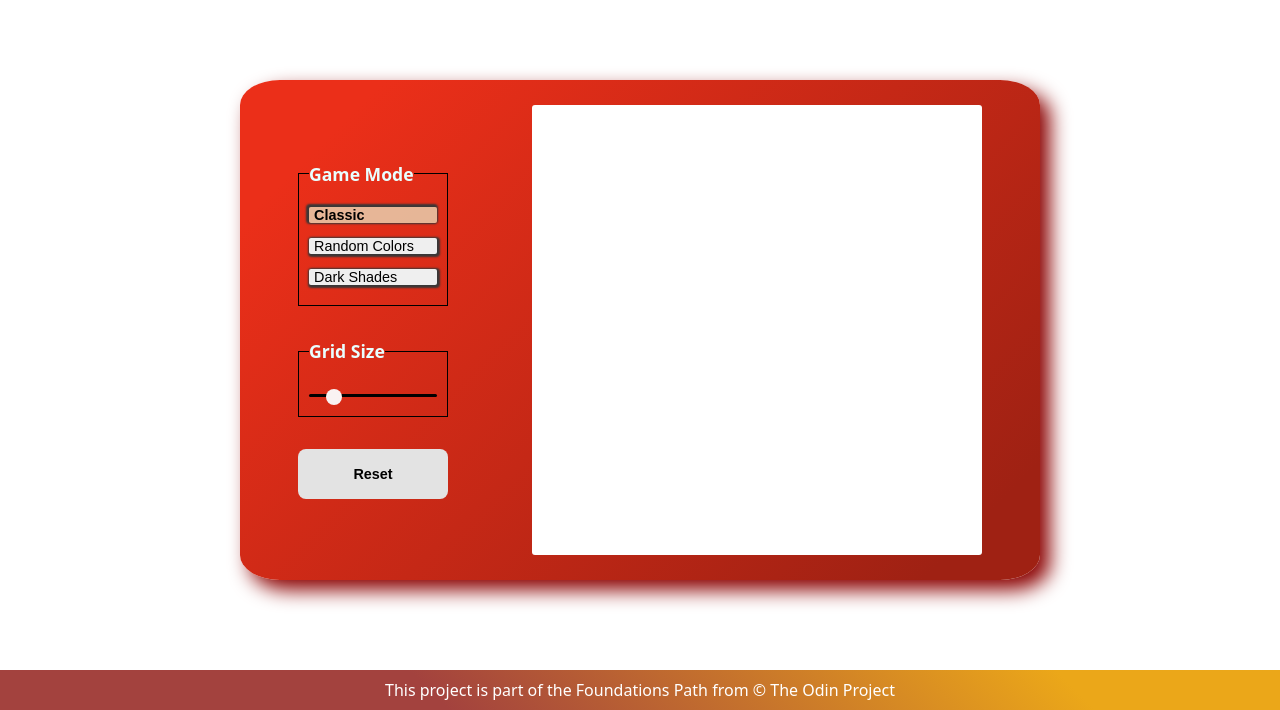
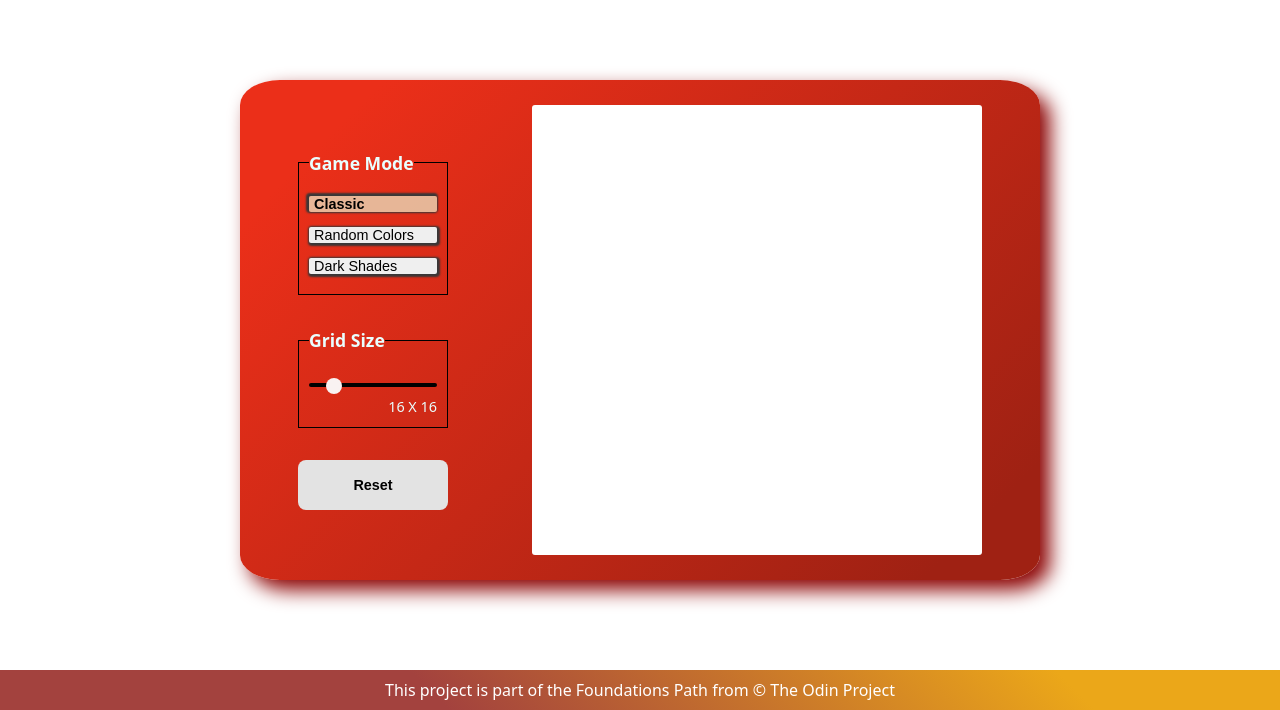
Before and after one commit to joozferreira/etch-a-sketch, a plain HTML site: page index.html in a window 1280 px wide. Shown: the part 90-800 px from the top of the page. Drawn offline with Linux system fonts and the light colour scheme.

Commit message:
Add default text on paragraph related to slider

```diff
--- a/index.html
+++ b/index.html
@@ -40,15 +40,12 @@
               <br>
               <input type="button" id="dark" class="mode" value="Dark Shades">
             </fieldset>
-            <!-- <p class="mode selected">Classic</p>
-            <p class="mode">Random Colors</p>
-            <p class="mode">Dark Shades</p> -->
           </div>
           <div class="grid-size">
             <fieldset>
               <legend>Grid Size</legend>
               <input type="range" name="size" id="size" min="1" max="100" value="16">
-              <p id="selected-grid"></p>
+              <p id="selected-grid">16 X 16</p>
             </fieldset>
           </div>
           <div class="buttons">
```
